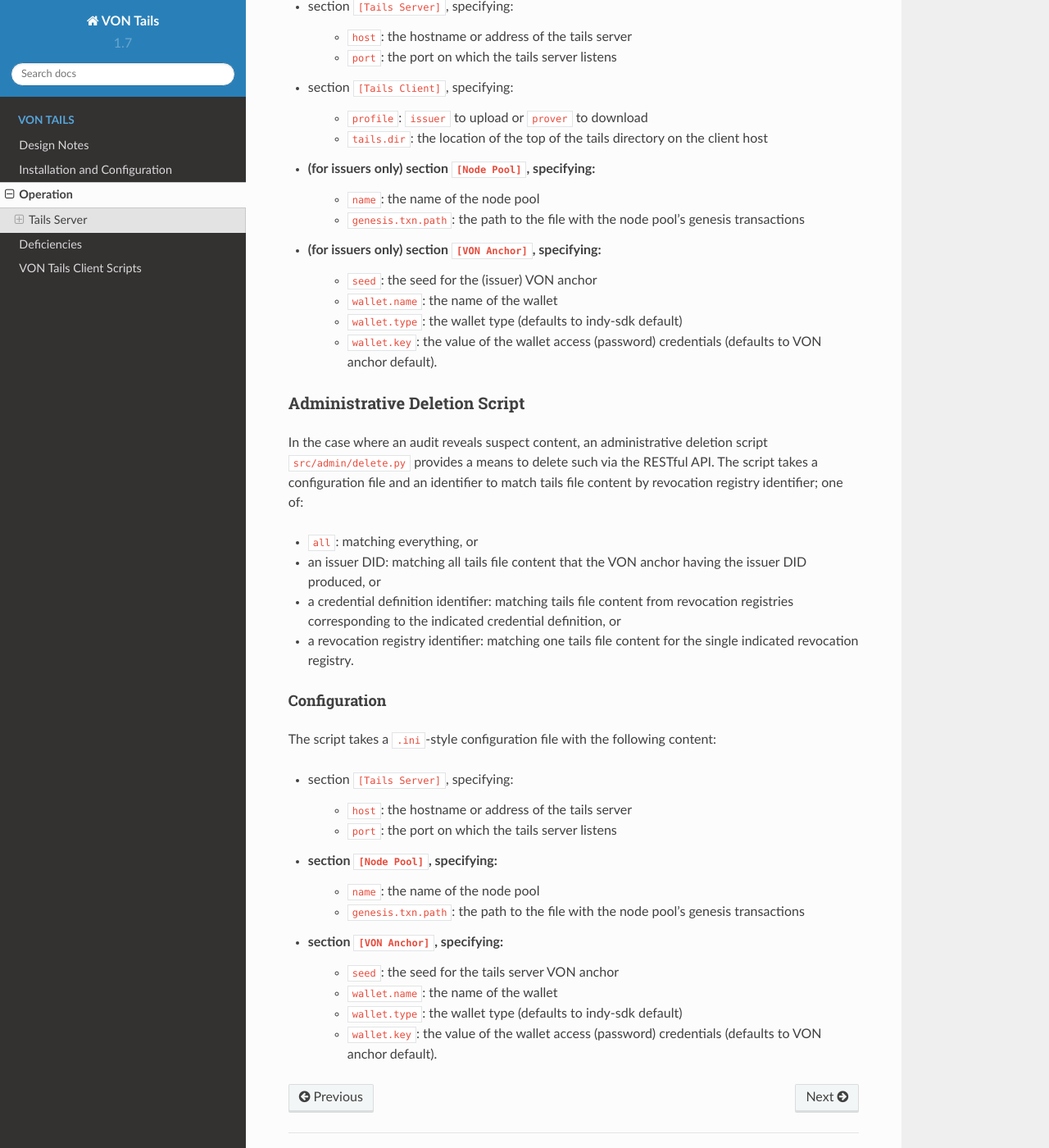
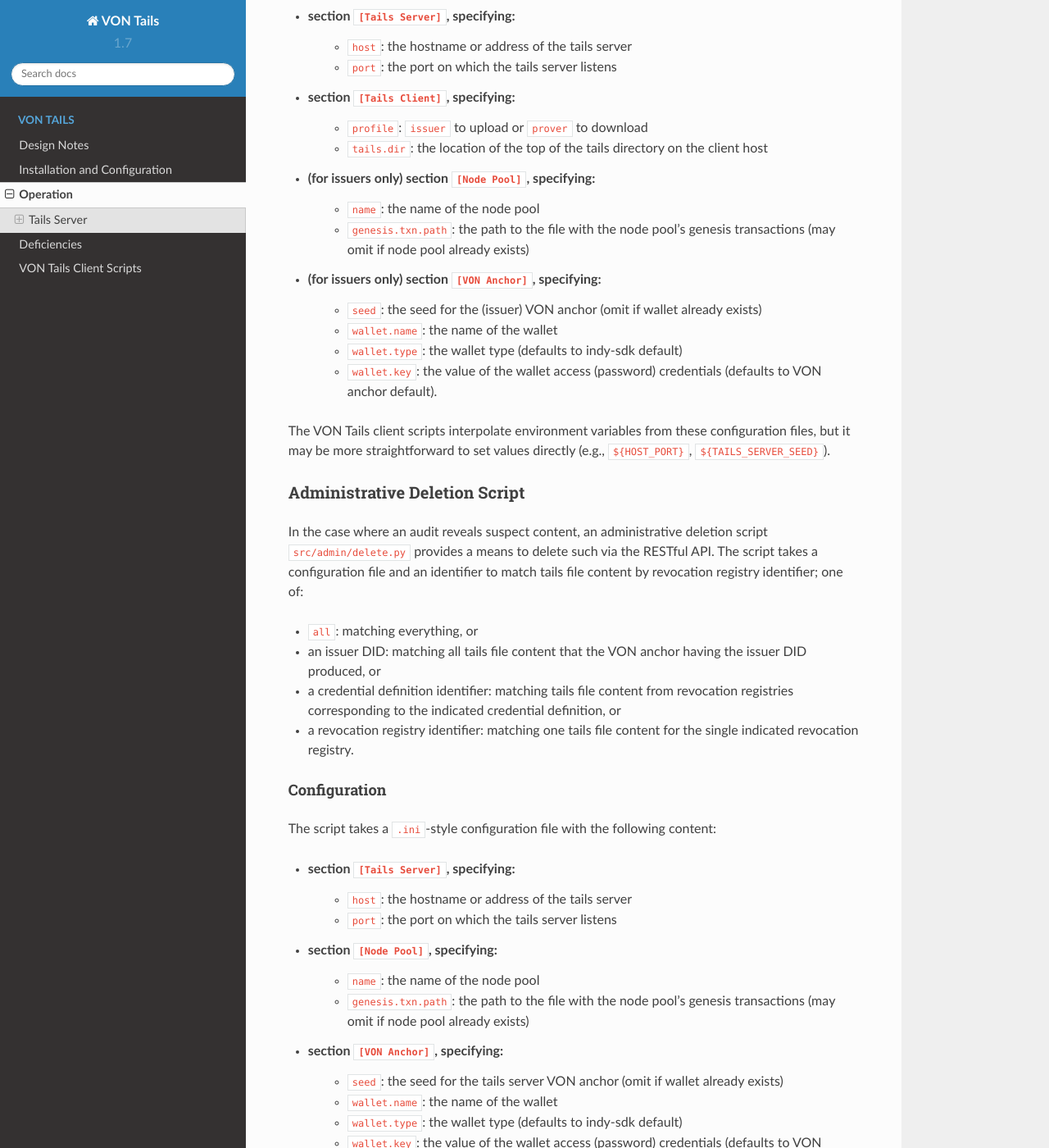
Before and after one commit to PSPC-SPAC-buyandsell/von_tails, a Sphinx documentation site: the page built from docs/source/von_tails/operation.rst, in a window 1280 px wide and 1400 px high, scrolled down 2083 px. Shown: the whole window at 82% size. Built offline with Sphinx 7.4.7 and the Read the Docs theme 2.0.0, drawn with Linux system fonts in a browser that asks for light colours.

Commit message:
check setnym on boot seq, config and sphinx doc updates

```diff
--- a/docs/source/conf.py
+++ b/docs/source/conf.py
@@ -71,7 +71,7 @@
 # The short X.Y version.
 version = '1.7'
 # The full version, including alpha/beta/rc tags.
-release = '1.7.4'
+release = '1.7.6'
 
 # The language for content autogenerated by Sphinx. Refer to documentation
 # for a list of supported languages.
--- a/docs/source/von_tails/operation.rst
+++ b/docs/source/von_tails/operation.rst
@@ -64,19 +64,18 @@
 
 Script ``src/sync.py`` performs one iteration of the synchronization process. An operator may call this script for a one-time manual synchronization operation. Its command line arguments represent:
 
-- the topmost tails directory for the VON anchor
-- the tails server hostname or IP address
-- the tails server port
-- the synchronization role:
-
-  - ``issuer`` to upload local-only tails files from within the tails directory to the server
-  - ``prover`` to download remote-only tails files from the server to the tails directory.
+* the topmost tails directory for the VON anchor
+* the tails server hostname or IP address
+* the tails server port
+* the synchronization role:
+    - ``issuer`` to upload local-only tails files from within the tails directory to the server
+    - ``prover`` to download remote-only tails files from the server to the tails directory.
 
 Script ``src/multisync.py`` performs several iterations of the synchronization process, spaced evenly over a single minute: the number of such iterations appears as the first parameter, preceding those that it passes to the src/sync.py script.
 
 A new iteration of the synchronization process only starts if one is not already running – typical operation will not overlap iterations.
 
-This script's intended use is integration via cron, as per :ref:`integrate_cron`.
+This script's intended use is integration via cron, as per :ref:`integrate-cron`.
 
 
 .. _sync-config:
@@ -87,24 +86,21 @@
 These scripts take a ``.ini``-style configuration file with the following content:
 
 * section ``[Tails Server]``, specifying:
+    - ``host``: the hostname or address of the tails server
+    - ``port``: the port on which the tails server listens
+* section ``[Tails Client]``, specifying:
+    - ``profile``: ``issuer`` to upload or ``prover`` to download
+    - ``tails.dir``: the location of the top of the tails directory on the client host
+* (for issuers only) section ``[Node Pool]``, specifying:
+    - ``name``: the name of the node pool
+    - ``genesis.txn.path``: the path to the file with the node pool's genesis transactions (may omit if node pool already exists)
+* (for issuers only) section ``[VON Anchor]``, specifying:
+    - ``seed``: the seed for the (issuer) VON anchor (omit if wallet already exists)
+    - ``wallet.name``: the name of the wallet
+    - ``wallet.type``: the wallet type (defaults to indy-sdk default)
+    - ``wallet.key``: the value of the wallet access (password) credentials (defaults to VON anchor default).
 
-    * ``host``: the hostname or address of the tails server
-    * ``port``: the port on which the tails server listens
-
-* section ``[Tails Client]``, specifying:
-
-    * ``profile``: ``issuer`` to upload or ``prover`` to download
-    * ``tails.dir``: the location of the top of the tails directory on the client host
-
-* (for issuers only) section ``[Node Pool]``, specifying:
-    * ``name``: the name of the node pool
-    * ``genesis.txn.path``: the path to the file with the node pool's genesis transactions
-
-* (for issuers only) section ``[VON Anchor]``, specifying:
-    * ``seed``: the seed for the (issuer) VON anchor
-    * ``wallet.name``: the name of the wallet
-    * ``wallet.type``: the wallet type (defaults to indy-sdk default)
-    * ``wallet.key``: the value of the wallet access (password) credentials (defaults to VON anchor default).
+The VON Tails client scripts interpolate environment variables from these configuration files, but it may be more straightforward to set values directly (e.g., ``${HOST_PORT}``, ``${TAILS_SERVER_SEED}``).
 
 Administrative Deletion Script
 ------------------------------
@@ -122,16 +118,13 @@
 The script takes a ``.ini``-style configuration file with the following content:
 
 * section ``[Tails Server]``, specifying:
-
-    * ``host``: the hostname or address of the tails server
-    * ``port``: the port on which the tails server listens
-
+    - ``host``: the hostname or address of the tails server
+    - ``port``: the port on which the tails server listens
 * section ``[Node Pool]``, specifying:
-    * ``name``: the name of the node pool
-    * ``genesis.txn.path``: the path to the file with the node pool's genesis transactions
-
+    - ``name``: the name of the node pool
+    - ``genesis.txn.path``: the path to the file with the node pool's genesis transactions (may omit if node pool already exists)
 * section ``[VON Anchor]``, specifying:
-    * ``seed``: the seed for the tails server VON anchor
-    * ``wallet.name``: the name of the wallet
-    * ``wallet.type``: the wallet type (defaults to indy-sdk default)
-    * ``wallet.key``: the value of the wallet access (password) credentials (defaults to VON anchor default).
+    - ``seed``: the seed for the tails server VON anchor (omit if wallet already exists)
+    - ``wallet.name``: the name of the wallet
+    - ``wallet.type``: the wallet type (defaults to indy-sdk default)
+    - ``wallet.key``: the value of the wallet access (password) credentials (defaults to VON anchor default).
```
Also changed, not shown: docs/source/von_tails/installation.rst (+44 -5 lines), docs/source/pic/vet.png, 15 other files.
